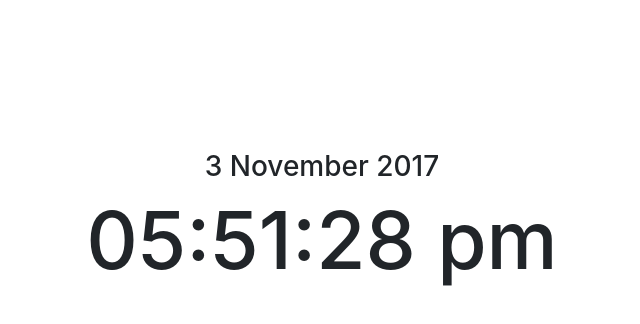
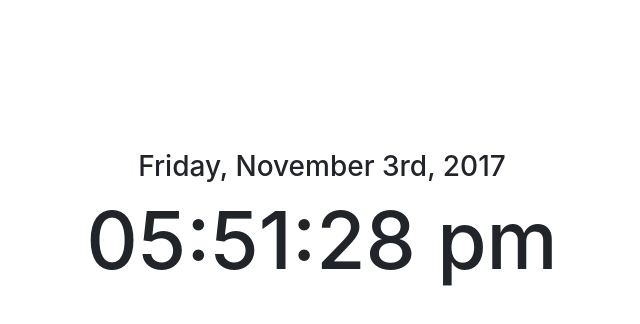
Before and after one commit to forwoodb/javascript-libraries-forwoodb, a plain HTML site: page index.html in a window 1280 px wide. Shown: the whole page, without its empty margins (318-958 px from the left). Drawn offline with nearby package versions, Linux system fonts and the light colour scheme.

Commit message:
Use moment.js

```diff
--- a/index.html
+++ b/index.html
@@ -27,6 +27,8 @@
       </div>
     </div>
 
+    <!-- This imports moment.js -->
+    <script src="https://cdnjs.cloudflare.com/ajax/libs/moment.js/2.19.1/moment.min.js"></script>
     <!-- This imports the javascript we're writing in scripts.js -->
     <script src="scripts.js"></script>
   </body>
--- a/scripts.js
+++ b/scripts.js
@@ -1,46 +1,14 @@
-// Sets the current date to a readable string.
-const currentDate = new Date();
-const month = currentDate.getMonth();
+const timeAtLoad = moment();
 
-const monthNames = [
-  "January", "February", "March", "April", "May", "June", "July",
-  "August", "September", "October", "November", "December"
-]
-
-const day = currentDate.getDate();
-const year = currentDate.getFullYear();
-const dateString = day + " " + monthNames[month] + " " + year;
-
-// Displays the current date on the page.
+// Set the date string using formatting provided by moment.js
+const dateString = timeAtLoad.format("dddd, MMMM Do, YYYY");
 document.getElementById("current-date").textContent = dateString;
 
+// Constantly reset the time string using formatting provided by moment.js
+// and update it on the page.
 function startTime() {
-  const now = new Date();
-  // Pull the hours out of the date.
-  let hours = now.getHours();
-
-  // Figure out if it's AM or PM.
-  const meridiem = hours >= 12 ? "pm" : "am";
-
-  // Let's use 12-hour time instead of 24 hour.
-  hours = hours % 12;
-  hours = hours ? hours : 12;
-
-  // If the hour is a single digit, add a '0' in front of it.
-  hours = hours < 10 ? '0' + hours : hours;
-
-  // Pull the minutes out of the date.
-  let minutes = now.getMinutes();
-  minutes = minutes < 10 ? '0' + minutes : minutes;
-
-  // Pull the seconds out of the date.
-  let seconds = now.getSeconds();
-  seconds = seconds < 10 ? '0' + seconds : seconds;
-
-  // Build a string with the variables we made above.
-  const timeString = hours + ":" + minutes + ":" + seconds + " " + meridiem;
-
-  // Display the string on the document (our index.html page).
+  const now = moment();
+  const timeString = now.format("hh:mm:ss a");
   document.getElementById("current-time").textContent = timeString;
 
   // Set timeout that reruns startTime() every 1/2 second.
```
